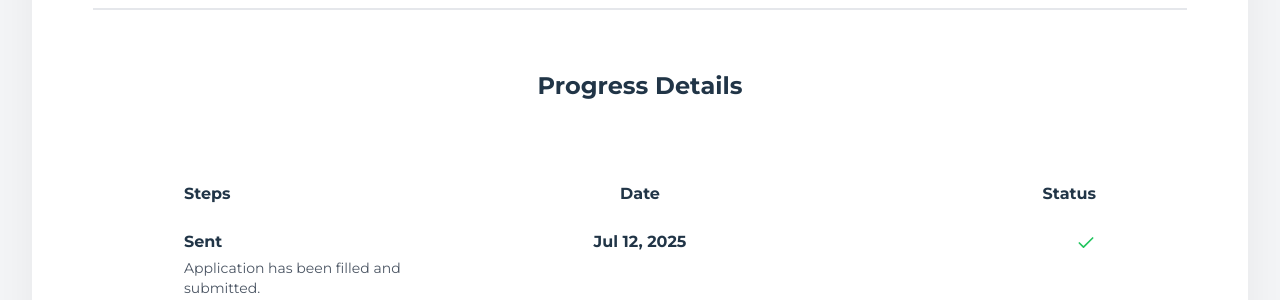
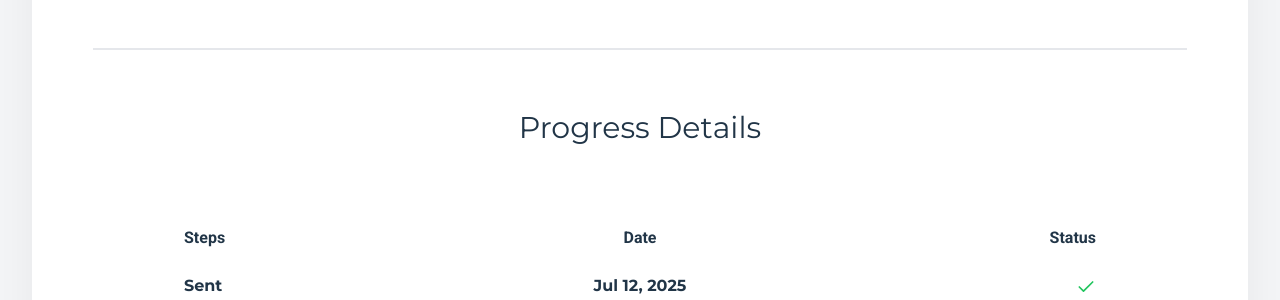
Before and after one commit to Aetthera/University-Admission-and-Immigration-Website, a React (Vite) app in the folder frontend/: page / in a window 1280 px wide. Shown: the part 986-1286 px from the top of the page. Built offline with nearby package versions, Linux system fonts and the light colour scheme.

Commit message:
improved application tab

```diff
--- a/frontend/src/components/ApplicationTab.jsx
+++ b/frontend/src/components/ApplicationTab.jsx
@@ -228,7 +228,8 @@ export default function ApplicationTab() {
                 </div>
 
                 {/* PART 1 /// Bottom */}
-                <div className="flex flex-row justify-between items-center mx-[120px]">
+                <div className="flex flex-row justify-between items-center w-full max-w-6xl mx-auto px-[90px] pb-[40px]">
+
                     {/* Left - School Details */}
                     <div className="">
                         {!school ? (
@@ -257,7 +258,7 @@ export default function ApplicationTab() {
 
                 {/* PART 2 /// Progress Details */}
                 <div className="flex flex-col justify-center items-center">
-                    <h2 className="text-2xl font-semibold text-center">Progress Details</h2>
+                    <h2 className="text-3xl font-normal text-center">Progress Details</h2>
                     <ProgressDetails />
                 </div>
 
--- a/frontend/src/components/ProgressDetails.jsx
+++ b/frontend/src/components/ProgressDetails.jsx
@@ -33,9 +33,9 @@ export default function ProgressDetails() {
 
             {/* Header */}
             <div className="flex justify-between text-left">
-                <div className="w-1/3 font-semibold">Steps</div>
-                <div className="w-1/3 text-center font-semibold">Date</div>
-                <div className="w-1/3 text-right font-semibold">Status</div>
+                <div className="w-1/3 font-roboto font-semibold">Steps</div>
+                <div className="w-1/3 text-center font-roboto font-semibold">Date</div>
+                <div className="w-1/3 text-right font-roboto font-semibold">Status</div>
             </div>
 
             {/* Steps */}
```
